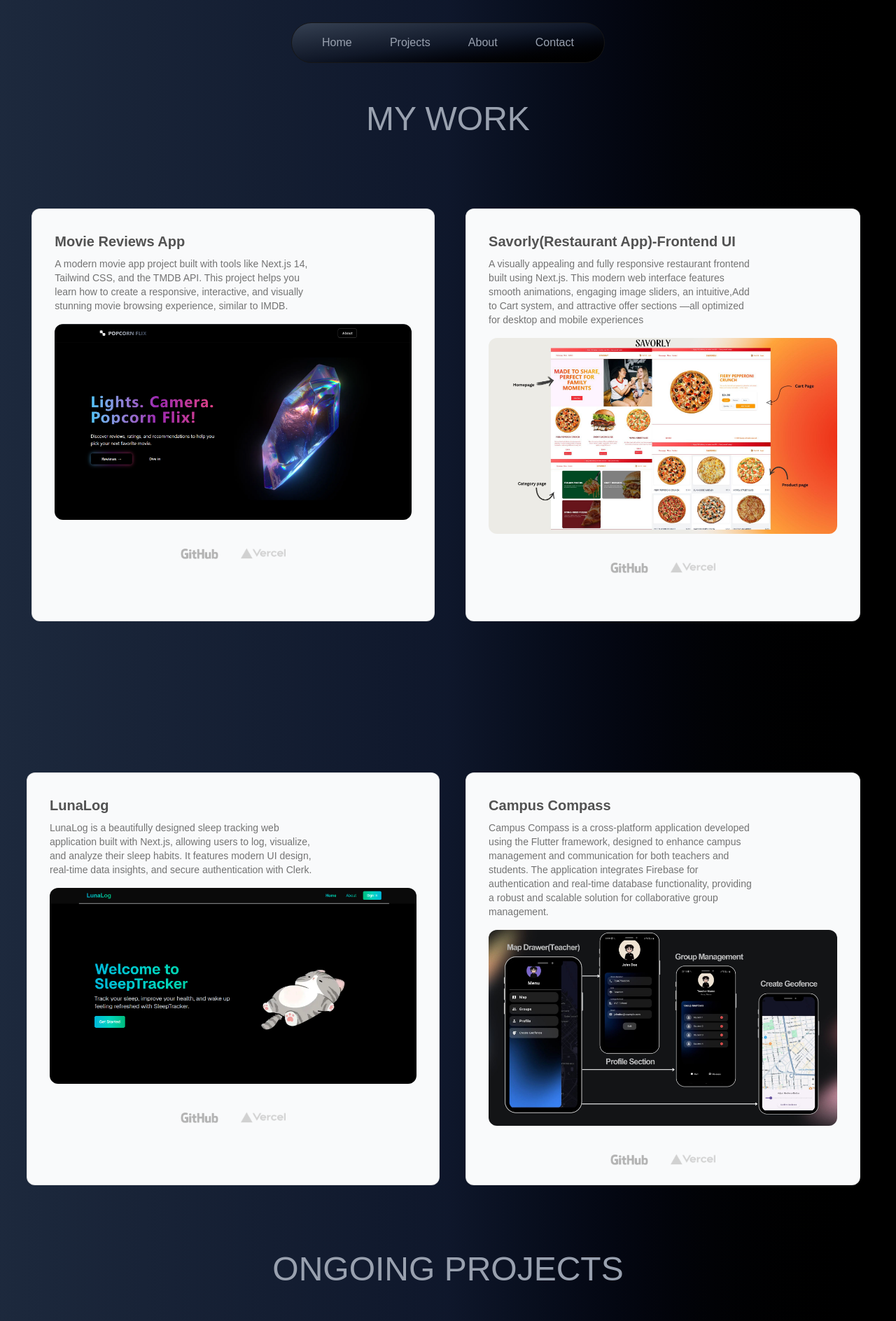
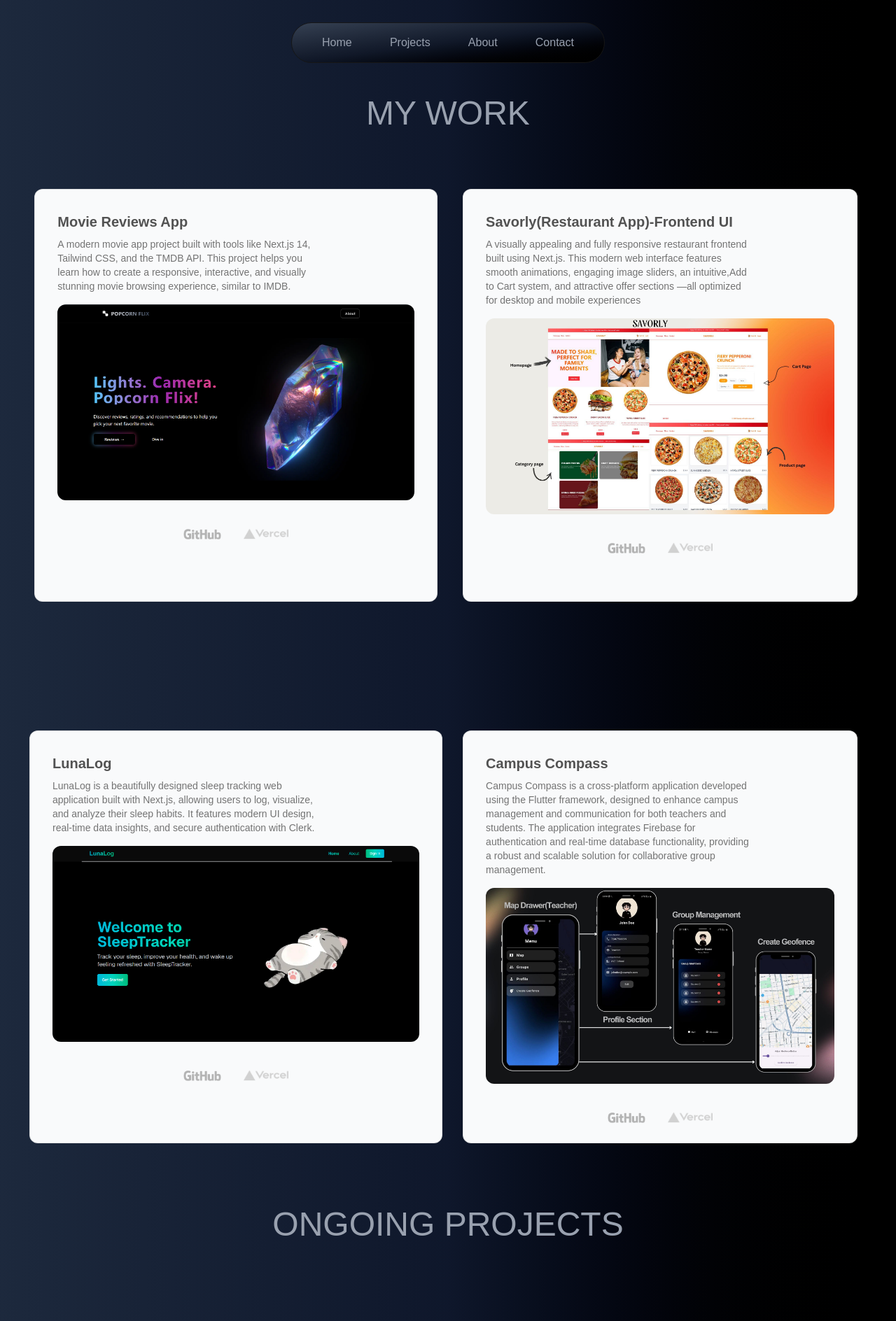
Before and after one commit to adithyasd10/portfolio-next, a Next.js app: page /projects in a window 1280 px wide. Shown: the top 1888 px of the page at 70% size. Built offline with nearby package versions, Linux system fonts and the light colour scheme.

Commit message:
removed unused imports

```diff
--- a/app/page.tsx
+++ b/app/page.tsx
@@ -1,5 +1,4 @@
 import Hero from "@/components/Hero";
-import Navbar from "@/components/Navbar";
 
 export default function Home() {
   return (
--- a/app/projects/page.tsx
+++ b/app/projects/page.tsx
@@ -1,20 +1,19 @@
-import Cards from '@/components/Cards'
 import Cards1 from '@/components/Cards1'
 import React from 'react'
 
 const page = () => {
   return (
     <div className='flex flex-col bg-gradient-to-r from-slate-800 via-slate-900 to-black min-h-screen p-4 justify-center items-center'>
-      <div className='flex my-2'>
+      <div className=''>
         <h1 className='text-3xl md:text-4xl lg:text-5xl transition-all duration-300 text-gray-400 font-stretch-140%'>MY WORK</h1>
       </div>
-      <div className='grid grid-cols-1 lg:grid-cols-2 gap-6 transition-all duration-700'>
+      <div className='grid grid-cols-1 lg:grid-cols-2 gap-4 transition-all duration-700'>
         <Cards1 title="Movie Reviews App" description="A modern movie app project built with tools like Next.js 14, Tailwind CSS, and the TMDB API. This project helps you learn how to create a responsive, interactive, and visually stunning movie browsing experience, similar to IMDB." image="/popcornflix1.png" link="https://github.com/adithyasd10/imdb-next" link1="https://popcorn-flix-lake.vercel.app/"/>
         <Cards1 title="Savorly(Restaurant App)-Frontend UI" description="A visually appealing and fully responsive restaurant frontend built using Next.js. This modern web interface features smooth animations, engaging image sliders, an intuitive,Add to Cart system, and attractive offer sections —all optimized for desktop and mobile experiences" image="/savorly.jpg" link="https://github.com/adithyasd10/restuarant-next" link1="https://restuarant-next.vercel.app/"/>
         <Cards1 title="LunaLog" description="LunaLog is a beautifully designed sleep tracking web application built with Next.js, allowing users to log, visualize, and analyze their sleep habits. It features modern UI design, real-time data insights, and secure authentication with Clerk." image="/sleep-tracker.png" link="https://github.com/adithyasd10/sleep-tracker-next" link1="https://luna-log.vercel.app/"/>
         <Cards1 title="Campus Compass" description="Campus Compass is a cross-platform application developed using the Flutter framework, designed to enhance campus management and communication for both teachers and students. The application integrates Firebase for authentication and real-time database functionality, providing a robust and scalable solution for collaborative group management." image="/IV-tracker.jpg" link="https://github.com/adithyasd10/IV-tracker-app" link1="/projects"/>
       </div>
-      <div >
+      <div className='my-2'>
         <h1 className='text-3xl md:text-4xl lg:text-5xl transition-all duration-300 text-gray-400 font-stretch-140%'>ONGOING PROJECTS</h1>
       </div>
       <div className='grid grid-cols-1 lg:grid-cols-2 gap-6 p-4 m-2 transition-all duration-700'>
--- a/components/Cards1.tsx
+++ b/components/Cards1.tsx
@@ -15,7 +15,7 @@ const Cards1 = ({title,description,image,link,link1}: CardsProps) => {
   return (
     <div>
       <CardContainer className="inter-var">
-      <CardBody className="bg-gray-50 relative group/card  dark:hover:shadow-2xl dark:hover:shadow-emerald-500/[0.1] dark:bg-gray-950 dark:border-white/[0.2] border-black/[0.1]   h-[590px] rounded-xl p-6 border  sm:p-8  m-4 w-full max-w-[700px] px-4 mx-auto ">
+      <CardBody className="bg-gray-50 relative group/card  dark:hover:shadow-2xl dark:hover:shadow-emerald-500/[0.1] dark:bg-gray-950 dark:border-white/[0.2] border-black/[0.1]   h-[590px] rounded-xl p-6 border  sm:p-8  m-1 w-full max-w-[700px] px-4 mx-auto ">
         <CardItem
           translateZ="50"
           className="text-xl font-bold text-neutral-600 dark:text-white"
```
